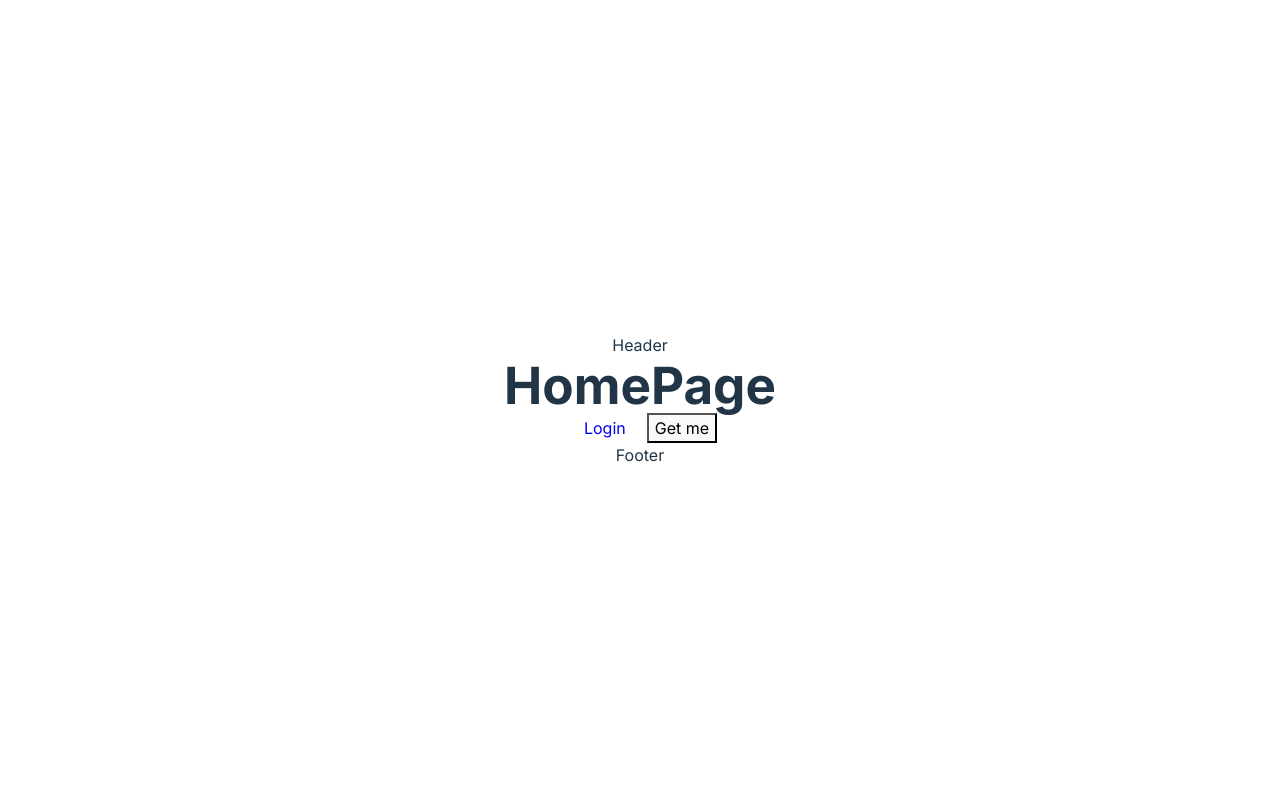
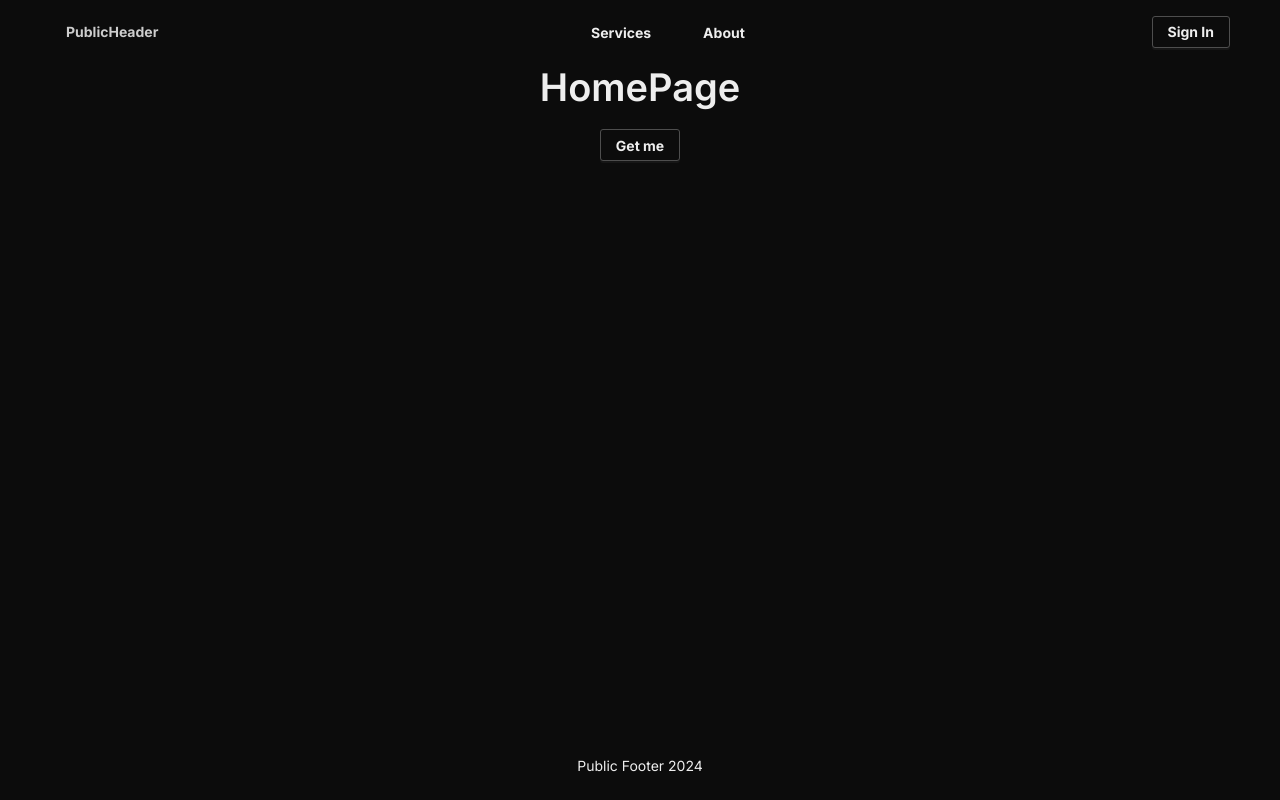
Before and after one commit to baxamf/appointment-fe, a React (Vite) app: page / in a window 1280 px wide. Built offline with nearby package versions, Linux system fonts and the light colour scheme; no server answers.

Commit message:
setting public layout

```diff
--- a/src/App.css
+++ b/src/App.css
@@ -1,6 +1,7 @@
-#root {
-  max-width: 1280px;
+.container {
+  width: 100vw;
+  min-height: 100vh;
   margin: 0 auto;
-  padding: 2rem;
   text-align: center;
+  place-items: center;
 }
--- a/src/App.tsx
+++ b/src/App.tsx
@@ -1,27 +1,12 @@
 import { RouterProvider } from "react-router-dom";
 import "./App.css";
 import router from "./router/Router";
-import { ConfigProvider, theme } from "antd";
+import { ConfigProvider } from "antd";
+import { darkTheme } from "./theme/antConfig";
 
 function App() {
   return (
-    <ConfigProvider
-      theme={{
-        components: {
-          Input: {
-            fontSize: 16,
-            lineHeight: 2,
-            paddingBlock: 5,
-          },
-        },
-        algorithm: theme.darkAlgorithm,
-        token: {
-          colorPrimary: "#854d0e",
-          borderRadius: 3,
-          fontFamily: "Inter",
-        },
-      }}
-    >
+    <ConfigProvider theme={darkTheme}>
       <RouterProvider router={router()} />
     </ConfigProvider>
   );
--- /dev/null
+++ b/src/common/components/buttons/ButtonLink.tsx
@@ -0,0 +1,32 @@
+import { Button, ButtonProps } from "antd";
+import { PropsWithChildren } from "react";
+import { useNavigate } from "react-router-dom";
+
+type ButtonLink = {
+  url?: string;
+  handler?: () => void;
+} & PropsWithChildren &
+  ButtonProps;
+
+export default function ButtonLink({
+  url = "/",
+  type = "link",
+  handler,
+  ...props
+}: ButtonLink) {
+  const navigate = useNavigate();
+
+  const clickHandler = () => {
+    if (handler) {
+      handler();
+    }
+
+    navigate(url);
+  };
+
+  return (
+    <Button {...props} onClick={clickHandler} type={type}>
+      {props.children}
+    </Button>
+  );
+}
--- /dev/null
+++ b/src/common/components/footers/PublicFooter.tsx
@@ -0,0 +1,9 @@
+import { Footer } from "antd/es/layout/layout";
+
+export default function PublicFooter() {
+  return (
+    <Footer style={{ marginTop: "auto" }}>
+      Public Footer {new Date().getFullYear()}
+    </Footer>
+  );
+}
--- /dev/null
+++ b/src/common/components/headers/PublicHeader.tsx
@@ -0,0 +1,56 @@
+import { Menu, MenuProps } from "antd";
+import { Header } from "antd/es/layout/layout";
+import { useState } from "react";
+import { Link } from "react-router-dom";
+import ButtonLink from "../buttons/ButtonLink";
+
+type MenuItem = Required<MenuProps>["items"][number];
+
+const items: MenuItem[] = [
+  {
+    label: <Link to="services">Services</Link>,
+    key: "service",
+  },
+  {
+    label: <Link to="about">About</Link>,
+    key: "about",
+  },
+];
+
+export default function PublicHeader() {
+  const [currentMenuItem, setCurrentMenuItem] = useState("");
+
+  const onClick: MenuProps["onClick"] = (e) => {
+    setCurrentMenuItem(e.key);
+  };
+
+  return (
+    <Header
+      style={{
+        display: "flex",
+        width: "100%",
+        alignItems: "center",
+      }}
+    >
+      <ButtonLink handler={() => setCurrentMenuItem("")}>
+        PublicHeader
+      </ButtonLink>
+      <Menu
+        style={{
+          flex: 1,
+          border: "none",
+          fontWeight: "bold",
+          justifyContent: "center",
+          gap: 10,
+        }}
+        mode="horizontal"
+        selectedKeys={[currentMenuItem]}
+        onClick={onClick}
+        items={items}
+      />
+      <ButtonLink type="default" url="/login">
+        Sign In
+      </ButtonLink>
+    </Header>
+  );
+}
--- a/src/features/auth/components/LoginForm.tsx
+++ b/src/features/auth/components/LoginForm.tsx
@@ -23,15 +23,18 @@ export default function LoginForm() {
         style={{
           display: "flex",
           flexDirection: "column",
-          width: 400,
         }}
         initialValues={formik.initialValues}
         onSubmitCapture={formik.handleSubmit}
         autoComplete="off"
         layout="vertical"
       >
-        <Form.Item<LoginInput> label="email">
+        <Form.Item<LoginInput>
+          label="email"
+          validateStatus={formik.errors.email && "error"}
+        >
           <Input
+            formNoValidate={!!formik.errors.email}
             name="email"
             value={formik.values.email}
             onBlur={formik.handleBlur}
@@ -40,7 +43,10 @@ export default function LoginForm() {
           <ErrorMessage name="email" />
         </Form.Item>
 
-        <Form.Item<LoginInput> label="password">
+        <Form.Item<LoginInput>
+          label="password"
+          validateStatus={formik.errors.password && "error"}
+        >
           <Input.Password
             name="password"
             value={formik.values.password}
@@ -63,7 +69,7 @@ export default function LoginForm() {
         </Form.Item>
 
         {loginError && (
-          <Typography.Title level={3}>{loginError.message}</Typography.Title>
+          <Typography.Title level={4}>{loginError.message}</Typography.Title>
         )}
 
         <Button
--- a/src/features/auth/pages/Login.tsx
+++ b/src/features/auth/pages/Login.tsx
@@ -1,12 +1,14 @@
-import { Typography } from "antd";
+import { Flex, Layout, Typography } from "antd";
 import LoginForm from "../components/LoginForm";
 
 export default function Login() {
   return (
-    <>
-      <Typography.Title level={1}>Sign up</Typography.Title>
+    <Layout className="container" style={{ justifyContent: "center" }}>
+      <Flex vertical style={{ width: 300 }}>
+        <Typography.Title level={1}>Sign in</Typography.Title>
 
-      <LoginForm />
-    </>
+        <LoginForm />
+      </Flex>
+    </Layout>
   );
 }
--- a/src/features/public/home/pages/HomePage.tsx
+++ b/src/features/public/home/pages/HomePage.tsx
@@ -1,23 +1,16 @@
 import { useLazyQuery } from "@apollo/client";
-import { Link } from "react-router-dom";
 import { GET_ME } from "../graphql";
+import { Button, Typography } from "antd";
 
 export default function HomePage() {
-  const [getMe, { data, loading, error }] = useLazyQuery(GET_ME);
-  console.log("data", data);
+  const [getMe, { loading, error }] = useLazyQuery(GET_ME);
 
   if (loading) return <h1>Loading</h1>;
   return (
     <div>
-      <h1>HomePage</h1>
+      <Typography.Title level={1}>HomePage</Typography.Title>
       {error && <h1>{error.message}</h1>}
-      <Link
-        style={{ border: "1px solid white", padding: "10px 20px" }}
-        to="/login"
-      >
-        Login
-      </Link>
-      <button onClick={() => getMe()}>Get me</button>
+      <Button onClick={() => getMe()}>Get me</Button>
     </div>
   );
 }
--- a/src/index.css
+++ b/src/index.css
@@ -2,10 +2,6 @@
   font-family: Inter, system-ui, Avenir, Helvetica, Arial, sans-serif;
   line-height: 1.5;
   font-weight: 400;
-
-  color-scheme: light dark;
-  color: rgba(255, 255, 255, 0.87);
-  background-color: #242424;
 
   scroll-behavior: smooth;
   font-synthesis: none;
@@ -63,17 +59,3 @@ img {
   max-width: 100%;
   display: block;
 }
-
-
-@media (prefers-color-scheme: light) {
-  :root {
-    color: #213547;
-    background-color: #ffffff;
-  }
-  a:hover {
-    color: #747bff;
-  }
-  button {
-    background-color: #f9f9f9;
-  }
-}
--- a/src/layouts/PublicLayout.tsx
+++ b/src/layouts/PublicLayout.tsx
@@ -1,16 +1,19 @@
+import { Layout } from "antd";
 import { Suspense } from "react";
 import { Outlet } from "react-router-dom";
+import PublicHeader from "../common/components/headers/PublicHeader";
+import PublicFooter from "../common/components/footers/PublicFooter";
 
 export default function PublicLayout() {
   return (
-    <>
-      <div>Header</div>
-      <main>
+    <Layout className="container">
+      <PublicHeader />
+      <Layout.Content>
         <Suspense fallback={<h1>Loading</h1>}>
           <Outlet />
         </Suspense>
-      </main>
-      <div>Footer</div>
-    </>
+      </Layout.Content>
+      <PublicFooter />
+    </Layout>
   );
 }
--- /dev/null
+++ b/src/theme/antConfig.ts
@@ -0,0 +1,30 @@
+import { ThemeConfig, theme } from "antd";
+
+export const darkTheme: ThemeConfig = {
+  components: {
+    Input: {
+      fontSize: 16,
+      lineHeight: 2,
+      paddingBlock: 5,
+    },
+    Menu: {
+      itemBg: "#0C0C0C",
+    },
+    Button: {
+      fontWeight: "bold",
+    },
+    Layout: {
+      headerBg: "#0C0C0C",
+    },
+  },
+  algorithm: theme.darkAlgorithm,
+  token: {
+    colorText: "#EEEEEE",
+    colorLink: "#EEEEEE",
+    borderRadius: 3,
+    colorBgBase: "#0C0C0C",
+    colorBgContainer: "#0C0C0C",
+    colorPrimary: "#9B3922",
+    fontFamily: "Inter",
+  },
+};
```
